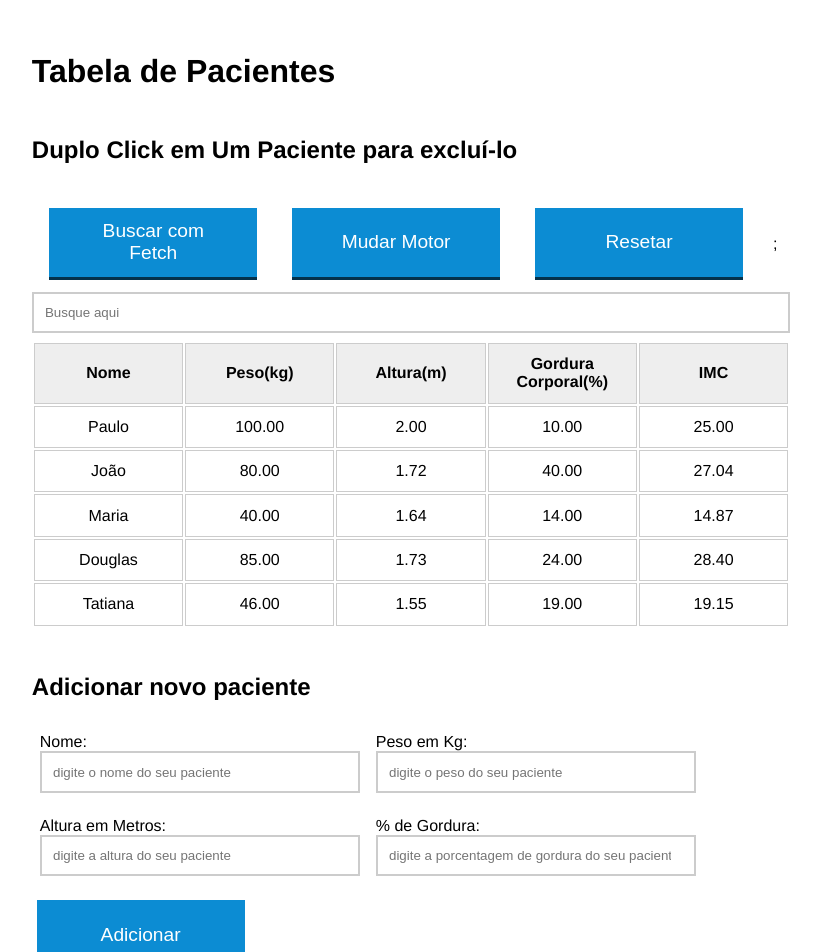
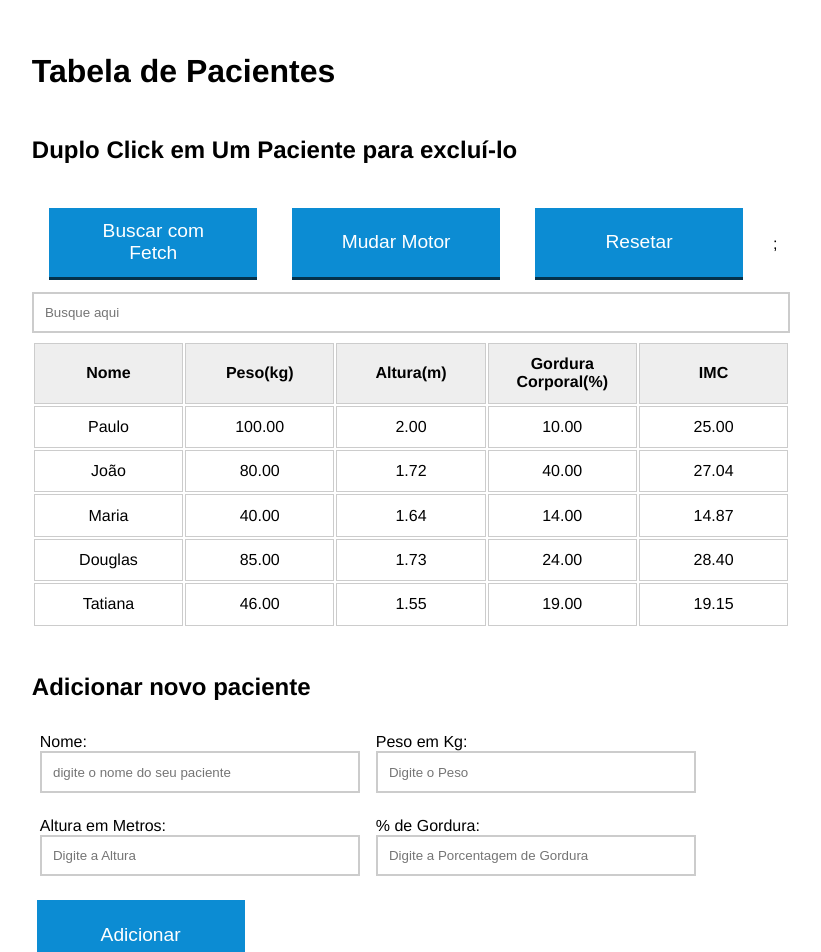
Before and after one commit to Thiagolino8/IMC, a Next.js app: page / in a window 1280 px wide. Shown: the top 952 px of the page, without its empty margins (229-1050 px from the left). Built offline with nearby package versions, Linux system fonts and the light colour scheme.

Commit message:
Placeholder Titlecase

```diff
--- a/src/components/addPacient.tsx
+++ b/src/components/addPacient.tsx
@@ -56,7 +56,7 @@ export const AddPacient = () => {
 							id='peso'
 							{...register('peso')}
 							type='number'
-							placeholder='digite o peso do seu paciente'
+							placeholder='Digite o Peso'
 							required
 						/>
 					</FormArea>
@@ -67,7 +67,7 @@ export const AddPacient = () => {
 							{...register('altura')}
 							type='number'
 							step='0.01'
-							placeholder='digite a altura do seu paciente'
+							placeholder='Digite a Altura'
 							required
 						/>
 					</FormArea>
@@ -77,7 +77,7 @@ export const AddPacient = () => {
 							id='gordura'
 							{...register('gordura')}
 							type='number'
-							placeholder='digite a porcentagem de gordura do seu paciente'
+							placeholder='Digite a Porcentagem de Gordura'
 							required
 						/>
 					</FormArea>
```
